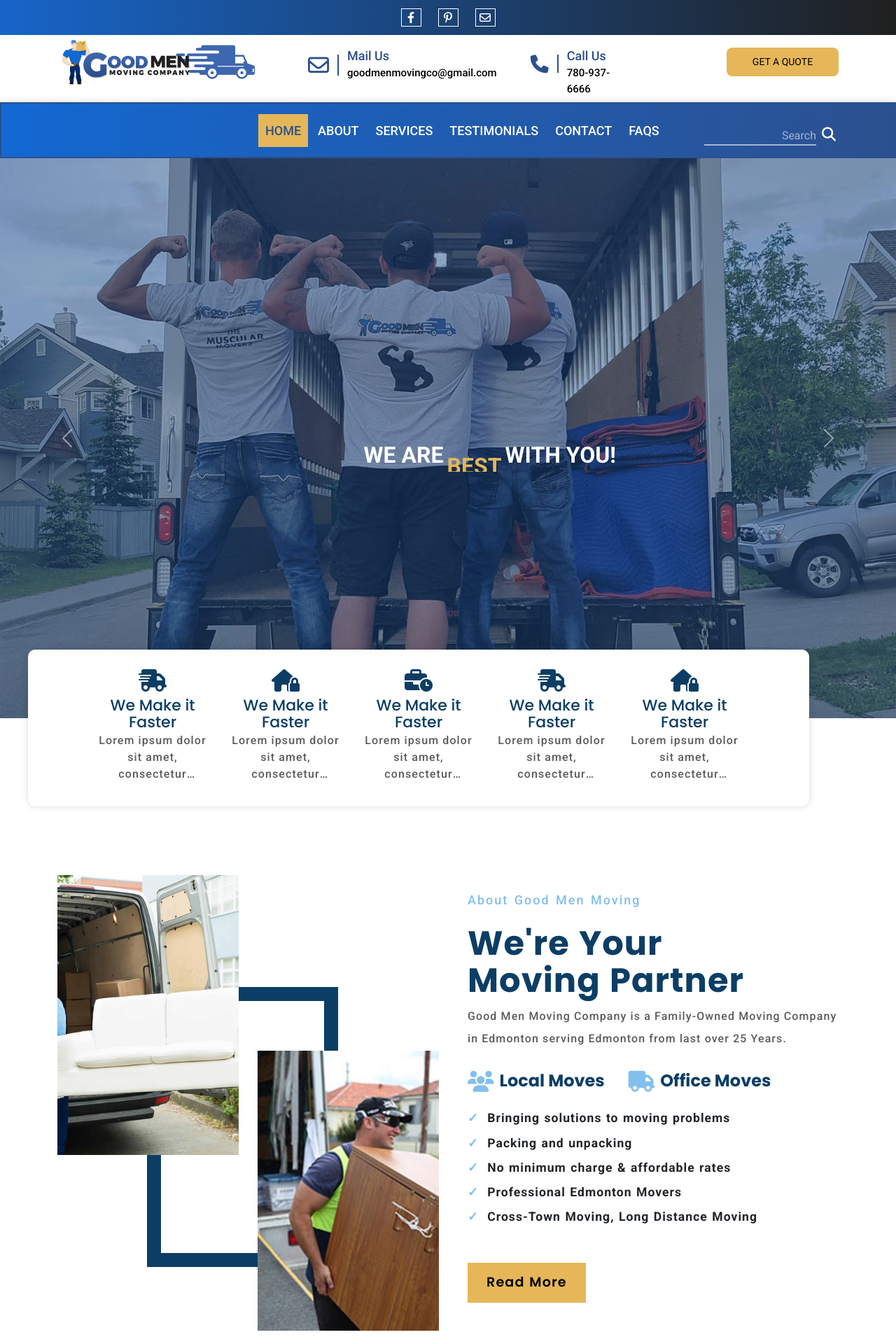
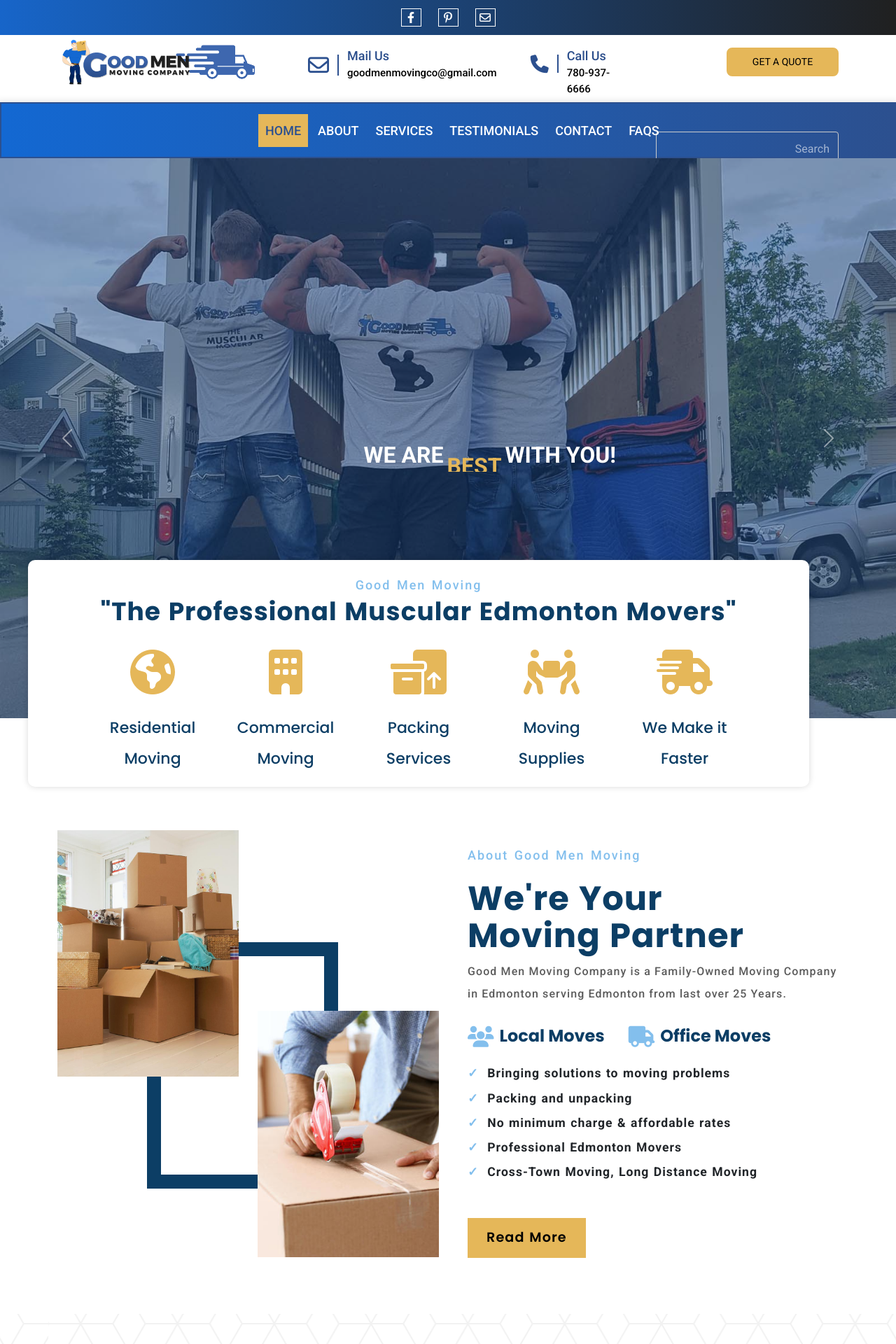
Before and after one commit to Binu-Tamang/Good-men-moving, a PHP site: page / in a window 1280 px wide. Shown: the top 1920 px of the page at 70% size. Run offline with PHP 8.4, Linux system fonts and the light colour scheme; some libraries are stand-ins or nearby versions.

Commit message:
added form and change in some ui ux

```diff
--- a/assets/css/style.css
+++ b/assets/css/style.css
@@ -298,22 +298,37 @@ section.banner-part {
   background: #fff;
   border-radius: 10px;
   padding: 18px 0;
+  text-align: center;
 }
 
-
-section.company-services {height: 20rem;position: absolute;top: 58rem;z-index: 1;right: 7rem;/* background: #fff; *//* box-shadow: 0px 0px 10px rgba(0 0 0 / 15%); */}
+section.company-services {
+  height: 20rem;
+  position: absolute;
+  top: 50rem;
+  z-index: 1;
+  right: 7rem; /* background: #fff; */ /* box-shadow: 0px 0px 10px rgba(0 0 0 / 15%); */
+}
 
 .services-img i {
   font-size: 2rem;
   padding: 10px 0;
-  color: #0c3e65;
+  color: #e5b759;
+  font-size: 4rem;
+  margin: 1rem;
+}
+.services-box-wrapper h2 {
+  padding: 0;
+  font-size: 38px;
 }
 
+section.company-services span {
+  line-height: 2;
+}
 .service-info span {
   color: #0c3e65;
   font-size: 22px;
   font-weight: 500;
-  font-family: 'Poppins', sans-serif;
+  font-family: "Poppins", sans-serif;
   line-height: 0;
 }
 
@@ -328,9 +343,24 @@ section.company-services {height: 20rem;position: absolute;top: 58rem;z-index: 1
   overflow: hidden;
   text-overflow: ellipsis;
 }
+.services-box-wrapper .good-men-h2 {
+  padding: 0;
+  font-size: 36px;
+}
+
+.services-box-wrapper .heading-span {
+  margin: 0;
+  padding: 0;
+  line-height: 2;
+}
+.services-box-wrapper span {
+  margin: 0;
+  padding: 0;
+  line-height: 2;
+}
 /* ======about good men moving css starts==== */
 section.about-good-men-moving {
-  margin: 14rem 0 5rem 0;
+  margin: 10rem 0 5rem 0;
 }
 .img-good-men-moving img {
   width: 100%;
@@ -341,9 +371,9 @@ section.about-good-men-moving {
 }
 .about-img-right img {
   position: absolute;
-  top: -149px;
+  top: -94px;
   right: -17rem;
-  height: 25rem;
+  height: 22rem;
   width: 95%;
   object-fit: cover;
 }
@@ -351,7 +381,7 @@ section.about-good-men-moving {
   position: relative;
 }
 .abou-img-left img {
-  height: 25rem;
+  height: 22rem;
   width: 95%;
   object-fit: cover;
 }
@@ -586,7 +616,9 @@ section.choosen-part img {
   font-family: "Poppins", sans-serif;
   transition: ease 0.3s;
 }
-.our-services-boxes:hover {background: #1c3c66;}
+.our-services-boxes:hover {
+  background: #1c3c66;
+}
 .our-services-boxes a i {
   background: #fff;
   color: #1c3c66;
@@ -607,7 +639,7 @@ section.goodmen-our-services span {
 section.goodmen-our-services h4 {
   color: #fff;
   font-size: 3rem;
-  font-family: 'Poppins',sans-serif;
+  font-family: "Poppins", sans-serif;
   letter-spacing: 3px;
   font-weight: 700;
   line-height: 1.1em;
@@ -644,7 +676,7 @@ section.good-men-testimonials {
 .review-box h5 {
   color: #0c3e65;
   font-size: 4rem;
-  font-family: 'Poppins',sans-serif;
+  font-family: "Poppins", sans-serif;
   letter-spacing: 3px;
   font-weight: 700;
   line-height: 1.1em;
@@ -653,7 +685,7 @@ section.good-men-testimonials {
 ul.testimonials-rating li {
   display: inline-flex;
   list-style: none;
-  color: #E4B248;
+  color: #e4b248;
   margin: 0;
   padding: 0;
 }
@@ -692,7 +724,7 @@ ul.testimonials-rating {
   font-size: 20px;
   margin: 10px 0;
   font-weight: 500;
-  font-family: 'Poppins', sans-serif;
+  font-family: "Poppins", sans-serif;
 }
 .item.review-info i.fa-solid.fa-quote-right {
   font-size: 50px;
@@ -700,6 +732,37 @@ ul.testimonials-rating {
   padding: 4px 18px;
 }
 /* ====about review dots==== */
-.owl-theme .owl-dots .owl-dot.active span, .owl-theme .owl-dots .owl-dot:hover span {
+.owl-theme .owl-dots .owl-dot.active span,
+.owl-theme .owl-dots .owl-dot:hover span {
   background: #26559f;
 }
+/* ==========contact form======= */
+input[type=text], select, textarea {
+  width: 100%;
+  padding: 12px;
+  border: 1px solid #ccc;
+  border-radius: 4px;
+  box-sizing: border-box;
+  margin-top: 6px;
+  margin-bottom: 16px;
+  resize: vertical;
+}
+
+input[type=submit] {
+  background-color: #04AA6D;
+  color: white;
+  padding: 12px 20px;
+  border: none;
+  border-radius: 4px;
+  cursor: pointer;
+}
+
+input[type=submit]:hover {
+  background-color: #45a049;
+}
+
+.container-form {
+  border-radius: 5px;
+  background-color: #f2f2f2;
+  padding: 20px;
+}
--- a/inc/header.php
+++ b/inc/header.php
@@ -1,6 +1,11 @@
 <header class="main-heading">
     <div class="heading-1">
         <div class="container">
+            <div class="row">
+                <div class="col-md-6">
+
+                </div>
+            </div>
             <ul>
                 <li class="li-h-1"><a href="https://www.facebook.com/profile.php?id=100089283152732"><i
                             class="fa-brands fa-facebook-f"></i></a>
--- a/index.php
+++ b/index.php
@@ -69,6 +69,8 @@
   <section class="company-services">
     <div class="container">
       <div class="services-box-wrapper">
+        <span class="good-men-moving">Good Men Moving</span>
+        <h2 class="good-men-h2 p-0">"The Professional Muscular Edmonton Movers"</h2>
         <div class="row">
           <div class="col-md-1">
 
@@ -76,39 +78,52 @@
           <div class="col-md-2">
             <div class="company-services-box">
               <div class="services-img">
-                <i class="fa-solid fa-truck-fast"></i>
+                <i class="fa-solid fa-earth-americas"></i>
               </div>
               <div class="service-info">
-                <span>We Make it Faster</span>
-                <p>Lorem ipsum dolor sit amet, consectetur adipiscing elit. Ut elit tellus, luctus nec ullamcorper
+                <span class="heading-span">Residential Moving</span>
+                <!-- <p>Lorem ipsum dolor sit amet, consectetur adipiscing elit. Ut elit tellus, luctus nec ullamcorper
                   mattis.
-                </p>
+                </p> -->
               </div>
             </div>
           </div>
           <div class="col-md-2">
             <div class="company-services-box">
               <div class="services-img">
-                <i class="fa-solid fa-house-lock"></i>
+                <i class="fa-solid fa-building"></i>
               </div>
               <div class="service-info">
-                <span>We Make it Faster</span>
-                <p>Lorem ipsum dolor sit amet, consectetur adipiscing elit. Ut elit tellus, luctus nec ullamcorper
+                <span class="heading-span">Commercial Moving</span>
+                <!-- <p>Lorem ipsum dolor sit amet, consectetur adipiscing elit. Ut elit tellus, luctus nec ullamcorper
                   mattis.
-                </p>
+                </p> -->
               </div>
             </div>
           </div>
           <div class="col-md-2">
             <div class="company-services-box">
               <div class="services-img">
-                <i class="fa-solid fa-business-time"></i>
+                <i class="fa-solid fa-boxes-packing"></i>
               </div>
               <div class="service-info">
-                <span>We Make it Faster</span>
-                <p>Lorem ipsum dolor sit amet, consectetur adipiscing elit. Ut elit tellus, luctus nec ullamcorper
+                <span class="heading-span">Packing Services</span>
+                <!-- <p>Lorem ipsum dolor sit amet, consectetur adipiscing elit. Ut elit tellus, luctus nec ullamcorper
                   mattis.
-                </p>
+                </p> -->
+              </div>
+            </div>
+          </div>
+          <div class="col-md-2">
+            <div class="company-services-box">
+              <div class="services-img">
+                <i class="fa-solid fa-people-carry-box"></i>
+              </div>
+              <div class="service-info">
+                <span class="heading-span">Moving Supplies</span>
+                <!-- <p>Lorem ipsum dolor sit amet, consectetur adipiscing elit. Ut elit tellus, luctus nec ullamcorper
+                  mattis.
+                </p> -->
               </div>
             </div>
           </div>
@@ -118,23 +133,10 @@
                 <i class="fa-solid fa-truck-fast"></i>
               </div>
               <div class="service-info">
-                <span>We Make it Faster</span>
-                <p>Lorem ipsum dolor sit amet, consectetur adipiscing elit. Ut elit tellus, luctus nec ullamcorper
+                <span class="heading-span">We Make it Faster</span>
+                <!-- <p>Lorem ipsum dolor sit amet, consectetur adipiscing elit. Ut elit tellus, luctus nec ullamcorper
                   mattis.
-                </p>
-              </div>
-            </div>
-          </div>
-          <div class="col-md-2">
-            <div class="company-services-box">
-              <div class="services-img">
-                <i class="fa-solid fa-house-lock"></i>
-              </div>
-              <div class="service-info">
-                <span>We Make it Faster</span>
-                <p>Lorem ipsum dolor sit amet, consectetur adipiscing elit. Ut elit tellus, luctus nec ullamcorper
-                  mattis.
-                </p>
+                </p> -->
               </div>
             </div>
           </div>
@@ -155,12 +157,12 @@
           <div class="img-good-men-moving">
             <div class="col-md-6">
               <div class="abou-img-left">
-                <img src="assets/img/shutterstock_295477172.jpg" alt="3 men">
+                <img src="assets/img/umzug-per-spedition.jpg" alt="3 men">
               </div>
             </div>
             <div class="col-md-6">
               <div class="about-img-right">
-                <img src="assets/img/slider/sv8.jpg" alt="3 men">
+                <img src="assets/img/packing-moving-box.jpg" alt="3 men">
               </div>
             </div>
           </div>
@@ -421,7 +423,65 @@
     </div>
   </section>
   <!-- testimonials ends -->
+  <!-- ======================= -->
+  <section class="contact-form">
+    <div class="container">
+      <div class="row">
+        <div class="col-md-6">
+          <div class="form-right">
+            <div class="container-form">
+              <h5>Contact Form</h5>
+              <form action="/action_page.php">
+                <label for="fname">First Name</label>
+                <input type="text" id="fname" name="firstname" placeholder="Your name..">
 
+                <label for="lname">Last Name</label>
+                <input type="text" id="lname" name="lastname" placeholder="Your last name..">
+
+                <label for="country">Country</label>
+                <select id="country" name="country">
+                  <option value="australia">Australia</option>
+                  <option value="canada">Canada</option>
+                  <option value="usa">USA</option>
+                </select>
+
+                <label for="subject">Subject</label>
+                <textarea id="subject" name="subject" placeholder="Write something.." style="height:200px"></textarea>
+
+                <input type="submit" value="Submit">
+              </form>
+            </div>
+          </div>
+        </div>
+        <div class="col-md-6">
+          <div class="our-info-form">
+            <span>Appointment</span>
+            <h5>Make An Appointment</h5>
+            <p>Fill in the form below to send us a message or to ask about any queries you might have.</p>
+          </div>
+          <div class="details-form">
+            <i class="fa-regular fa-comments"></i>
+            <p>
+            <h6>Customer Service</h6><a href="tel:780-937-6666">780-937-6666</a>
+            </p>
+          </div>
+          <div class="details-form">
+            <i class="fa-regular fa-comments"></i>
+            <p>
+            <h6>Our Address</h6><a href="#">6825 106 St, Edmonton, AB T6H 2W1</a>
+            </p>
+          </div>
+          <div class="details-form">
+            <i class="fa-regular fa-comments"></i>
+            <p>
+            <h6>Opening Hours</h6><a href="#">24 hours 7 days a Week</a>
+            </p>
+          </div>
+        </div>
+      </div>
+    </div>
+  </section>
+  <!-- ======================= -->
   <!-- js link -->
   <?php
   include('inc/js.php')
```
